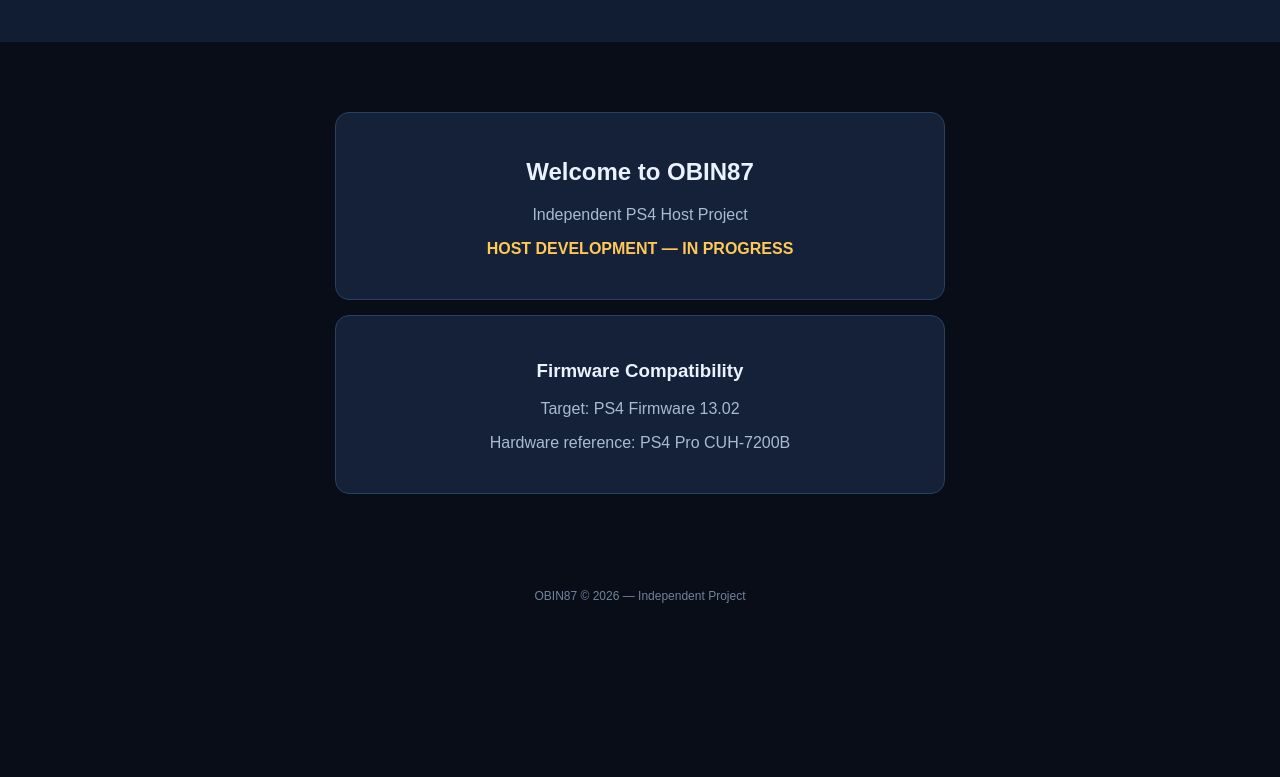
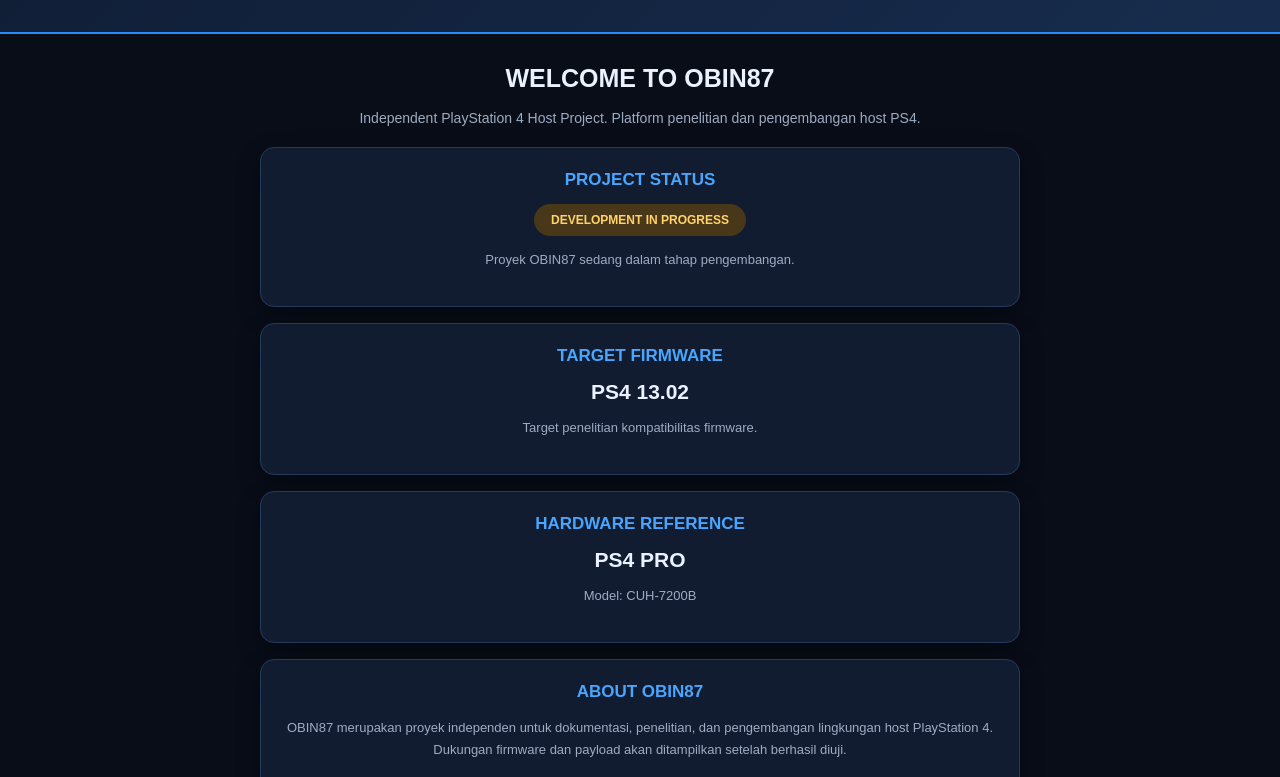
Before and after one commit to Obin88/obin88.github.io, a plain HTML site: page index.html in a window 1280 px wide. Shown: the part 121-898 px from the top of the page. Before the commit the page ends 800 px from the top, so only its background shows below. Drawn offline with Linux system fonts and the light colour scheme.

Commit message:
Refactor index.html for improved layout and styling
Updated the HTML structure and styles for better presentation, including changes to the header, main content, and footer sections.

```diff
--- a/index.html
+++ b/index.html
@@ -1,44 +1,165 @@
+
 <!DOCTYPE html>
 <html lang="id">
 <head>
 <meta charset="UTF-8">
 <meta name="viewport" content="width=device-width, initial-scale=1">
-<title>OBIN87 | PS4 Host</title>
+<meta name="theme-color" content="#080d18">
+<title>OBIN87 | PS4 HOST</title>
+
 <style>
-*{box-sizing:border-box}
-body{
- margin:0;background:#080d18;color:#eaf2ff;
- font-family:Arial,sans-serif;text-align:center;
+* {
+  box-sizing: border-box;
 }
-header{padding:35px 15px;background:#111d32}
-h1{font-size:38px;color:#36d6ff;margin:0}
-p{color:#a9bad2}
-main{max-width:650px;margin:35px auto;padding:20px}
-.panel{
- background:#142139;border:1px solid #29415e;
- border-radius:14px;padding:25px;margin:15px 0
+
+body {
+  margin: 0;
+  background: #080d18;
+  color: #eaf2ff;
+  font-family: Arial, sans-serif;
+  text-align: center;
 }
-.status{color:#ffc857;font-weight:bold}
-footer{padding:25px;color:#71839d;font-size:12px}
+
+header {
+  padding: 45px 15px 35px;
+  background: linear-gradient(135deg,#101d35,#172c4d);
+  border-bottom: 2px solid #258cff;
+}
+
+.logo {
+  color: #45a5ff;
+  font-size: 42px;
+  font-weight: 900;
+  letter-spacing: 4px;
+}
+
+.subtitle {
+  color: #a9bdd8;
+  letter-spacing: 3px;
+  font-size: 13px;
+  margin-top: 10px;
+}
+
+.container {
+  width: 92%;
+  max-width: 760px;
+  margin: 30px auto;
+}
+
+.welcome {
+  font-size: 25px;
+  margin-bottom: 10px;
+}
+
+.description {
+  color: #9eacc2;
+  line-height: 1.7;
+  font-size: 14px;
+}
+
+.card {
+  background: #111c30;
+  border: 1px solid #243b5c;
+  border-radius: 14px;
+  padding: 22px 15px;
+  margin: 16px 0;
+  box-shadow: 0 8px 25px #0005;
+}
+
+.card h2 {
+  color: #49a6ff;
+  font-size: 17px;
+  margin-top: 0;
+}
+
+.value {
+  font-size: 21px;
+  font-weight: bold;
+}
+
+.status {
+  display: inline-block;
+  background: #493719;
+  color: #ffd36a;
+  padding: 9px 17px;
+  border-radius: 20px;
+  font-size: 12px;
+  font-weight: bold;
+}
+
+.note {
+  color: #9eacc2;
+  font-size: 13px;
+  line-height: 1.7;
+}
+
+footer {
+  margin-top: 40px;
+  padding: 25px 10px;
+  background: #0d1627;
+  color: #72839e;
+  font-size: 12px;
+}
 </style>
 </head>
+
 <body>
+
 <header>
-<h1>OBIN87</h1>
-<p>PLAYSTATION 4 HOST</p>
+  <div class="logo">OBIN87</div>
+  <div class="subtitle">PLAYSTATION 4 HOST</div>
 </header>
-<main>
-<div class="panel">
-<h2>Welcome to OBIN87</h2>
-<p>Independent PS4 Host Project</p>
-<p class="status">HOST DEVELOPMENT — IN PROGRESS</p>
-</div>
-<div class="panel">
-<h3>Firmware Compatibility</h3>
-<p>Target: PS4 Firmware 13.02</p>
-<p>Hardware reference: PS4 Pro CUH-7200B</p>
-</div>
+
+<main class="container">
+
+  <h1 class="welcome">WELCOME TO OBIN87</h1>
+
+  <p class="description">
+    Independent PlayStation 4 Host Project.
+    Platform penelitian dan pengembangan host PS4.
+  </p>
+
+  <section class="card">
+    <h2>PROJECT STATUS</h2>
+    <div class="status">DEVELOPMENT IN PROGRESS</div>
+    <p class="note">
+      Proyek OBIN87 sedang dalam tahap pengembangan.
+    </p>
+  </section>
+
+  <section class="card">
+    <h2>TARGET FIRMWARE</h2>
+    <div class="value">PS4 13.02</div>
+    <p class="note">
+      Target penelitian kompatibilitas firmware.
+    </p>
+  </section>
+
+  <section class="card">
+    <h2>HARDWARE REFERENCE</h2>
+    <div class="value">PS4 PRO</div>
+    <p class="note">
+      Model: CUH-7200B
+    </p>
+  </section>
+
+  <section class="card">
+    <h2>ABOUT OBIN87</h2>
+    <p class="note">
+      OBIN87 merupakan proyek independen
+      untuk dokumentasi, penelitian, dan
+      pengembangan lingkungan host PlayStation 4.
+      Dukungan firmware dan payload akan
+      ditampilkan setelah berhasil diuji.
+    </p>
+  </section>
+
 </main>
-<footer>OBIN87 © 2026 — Independent Project</footer>
+
+<footer>
+  OBIN87 PS4 HOST<br>
+  Independent Project © 2026
+</footer>
+
 </body>
 </html>
```
